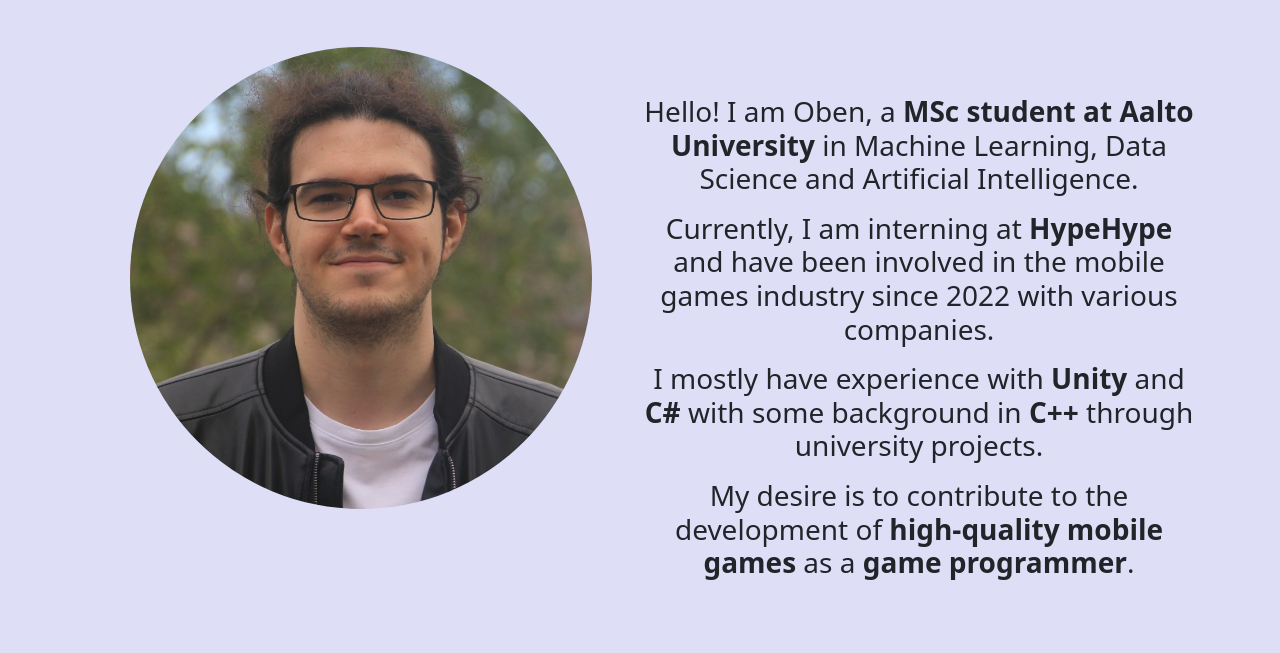
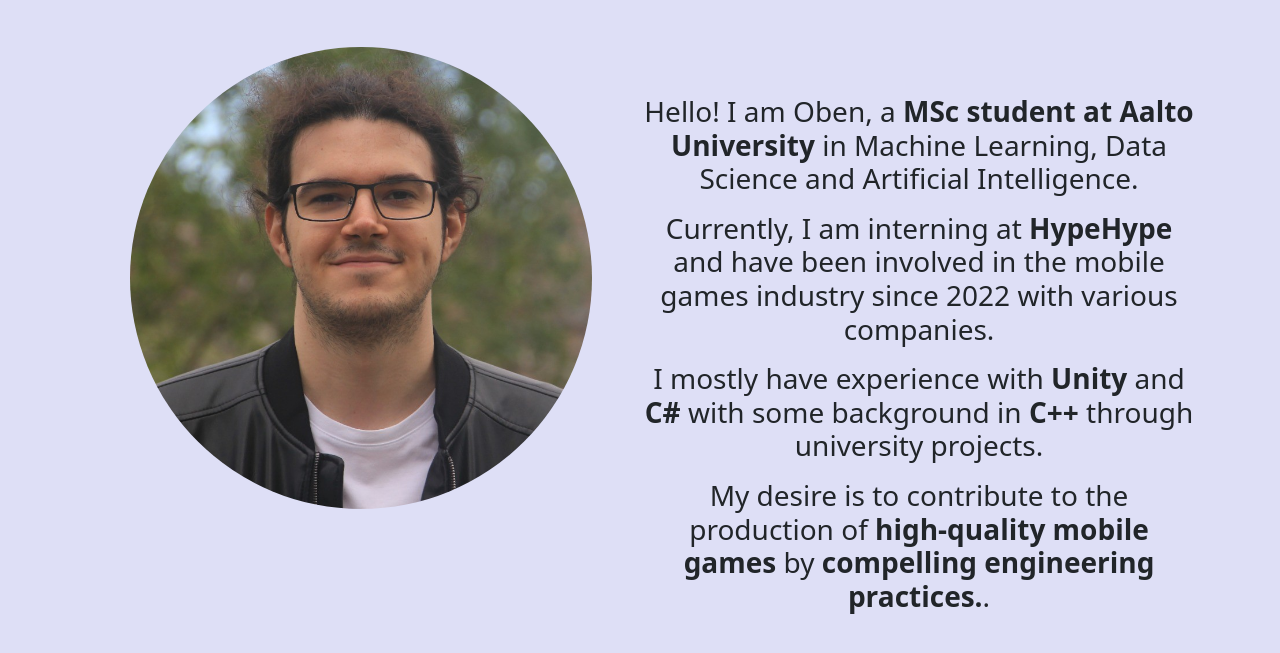
Before and after one commit to obenozgur/obenozgur.github.io, a website: page index.html in a window 1280 px wide. Shown: the part 99-752 px from the top of the page. Drawn offline with nearby package versions, Linux system fonts and the light colour scheme.

Commit message:
Update main text

```diff
--- a/index.html
+++ b/index.html
@@ -106,9 +106,8 @@
                         <p class="mt-3">I mostly have experience with <span class="fw-bold">Unity</span> and <span
                                 class="fw-bold">C#</span> with some background in <span class="fw-bold">C++</span>
                             through university projects.</p>
-                        <p class="mt-3">My desire is to contribute to the development of <span
-                                class="fw-bold">high-quality mobile games</span> as a <span class="fw-bold">game
-                                programmer</span>.</p>
+                        <p class="mt-3">My desire is to contribute to the production of <span
+                                class="fw-bold">high-quality mobile games</span> by <span class="fw-bold">compelling engineering practices.</span>.</p>
                     </div>
                 </div>
             </div>
```
